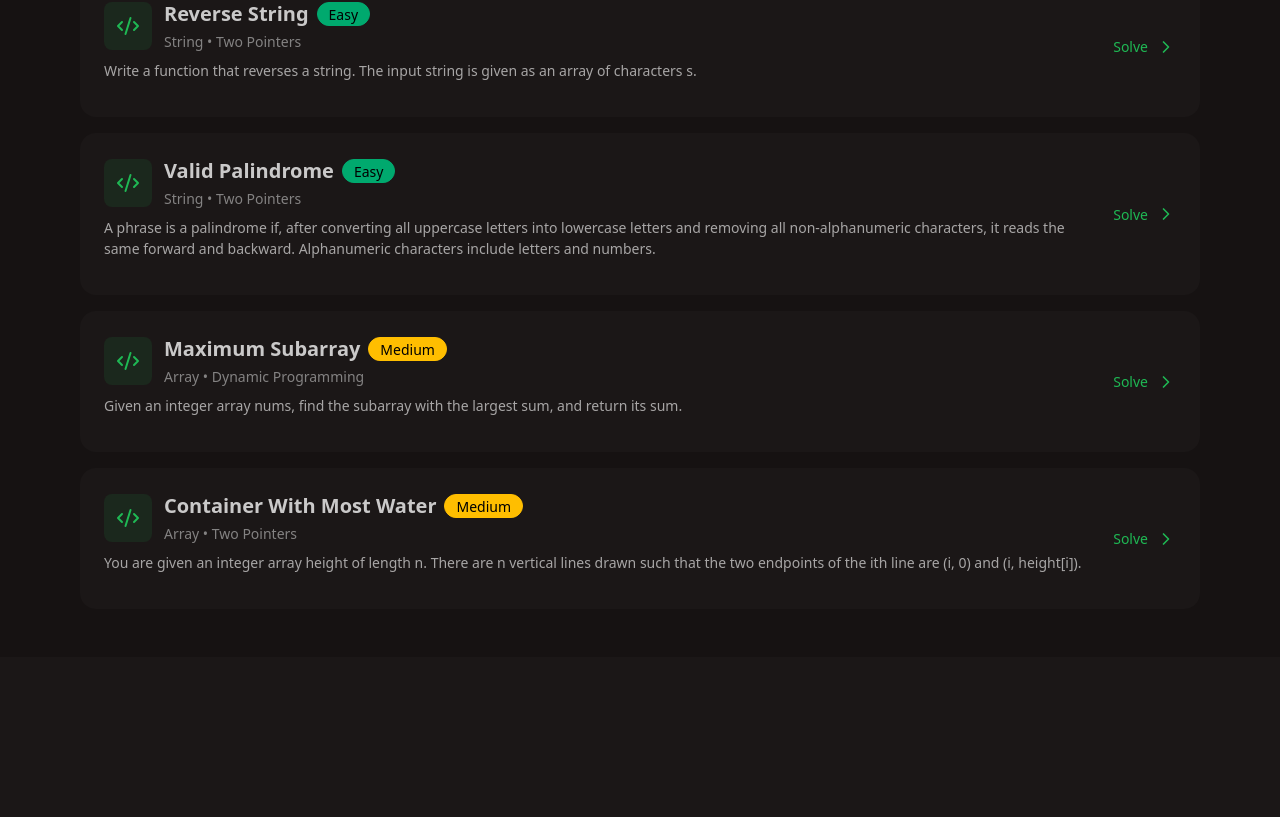
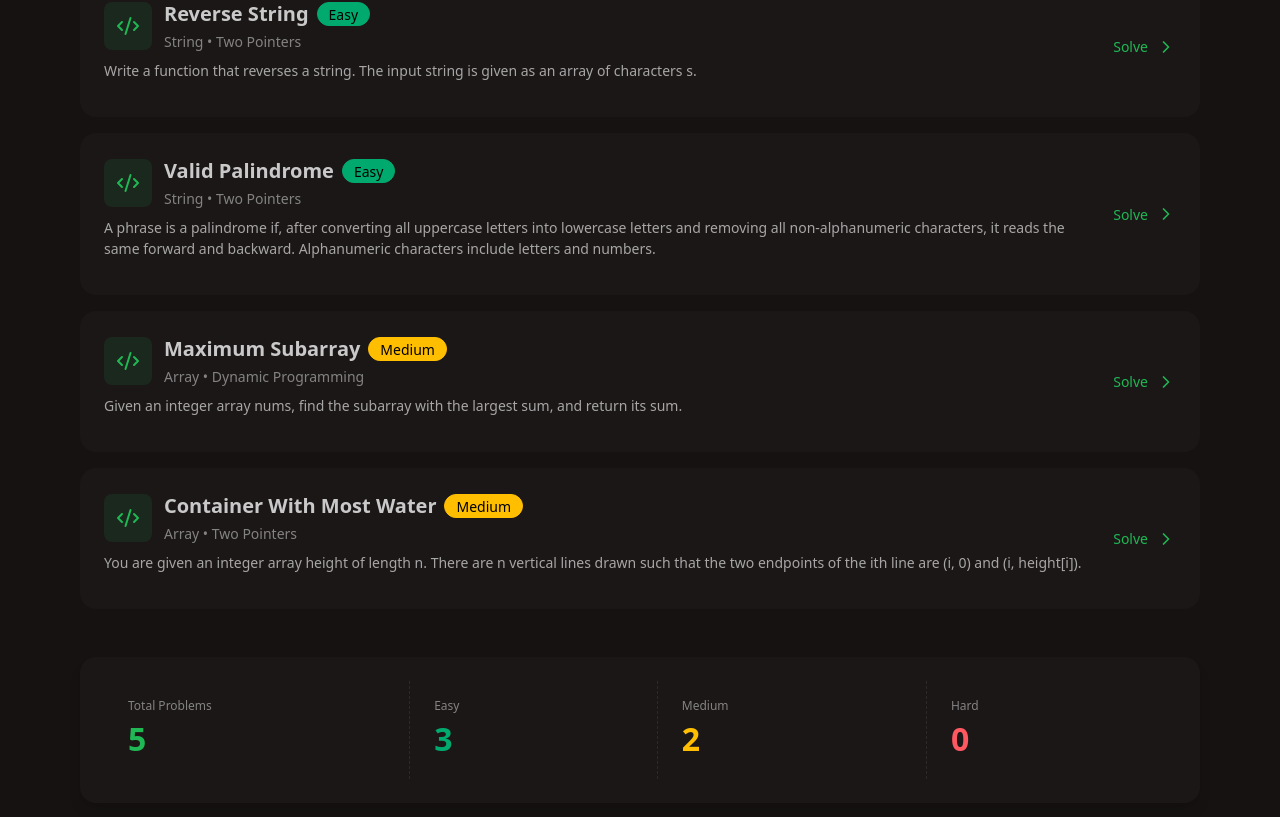
Before and after one commit to devr11/Talk-Code, a React (Vite) app in the folder frontend/: page /problems in a window 1280 px wide. Shown: the part 410-1227 px from the top of the page. Before the commit the page ends 1067 px from the top, so only its background shows below. Built offline with nearby package versions, Linux system fonts and the light colour scheme; no server answers; sample sign-in values are in the browser's storage.

Commit message:
add stats

```diff
--- a/frontend/src/pages/ProblemsPage.jsx
+++ b/frontend/src/pages/ProblemsPage.jsx
@@ -6,6 +6,10 @@
 
 function ProblemsPage() {
   const problems = Object.values(PROBLEMS); // this makes array of objects so we can use map function
+
+  const easyProblemsCount = problems.filter((p) => p.difficulty === "Easy").length;
+  const mediumProblemsCount = problems.filter((p) => p.difficulty === "Medium").length;
+  const hardProblemsCount = problems.filter((p) => p.difficulty === "Hard").length;
 
   return (
     <div className="min-h-screen bg-base-200">
@@ -66,6 +70,32 @@
             </Link>
           ))}
         </div>
+
+        {/* STATS FOOTER */}
+        <div className="mt-12 card bg-base-100 shadow-lg">
+          <div className="card-body">
+            <div className="stats stats-vertical lg:stats-horizontal">
+              <div className="stat">
+                <div className="stat-title">Total Problems</div>
+                <div className="stat-value text-primary">{problems.length}</div>
+              </div>
+
+              <div className="stat">
+                <div className="stat-title">Easy</div>
+                <div className="stat-value text-success">{easyProblemsCount}</div>
+              </div>
+              <div className="stat">
+                <div className="stat-title">Medium</div>
+                <div className="stat-value text-warning">{mediumProblemsCount}</div>
+              </div>
+              <div className="stat">
+                <div className="stat-title">Hard</div>
+                <div className="stat-value text-error">{hardProblemsCount}</div>
+              </div>
+            </div>
+          </div>
+        </div>
+
       </div>
     </div>
   );
```
